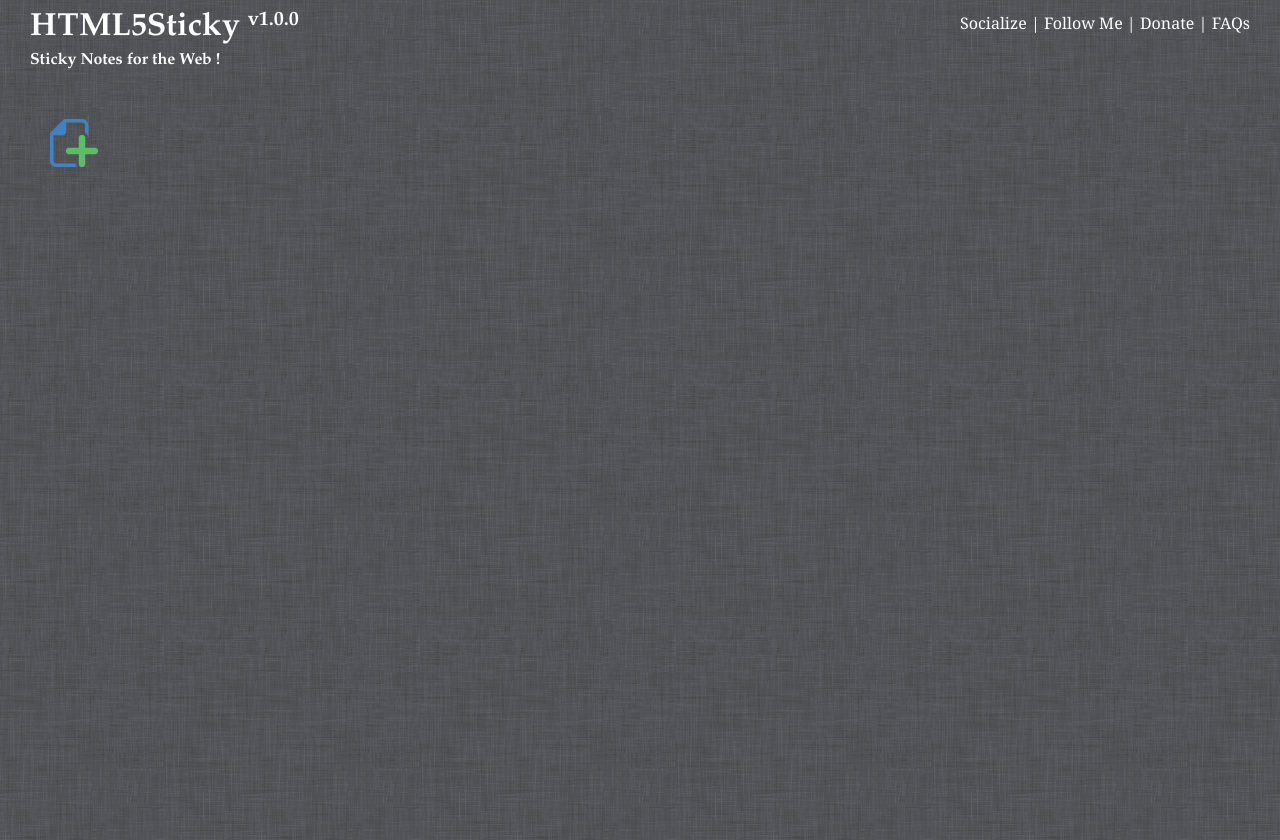
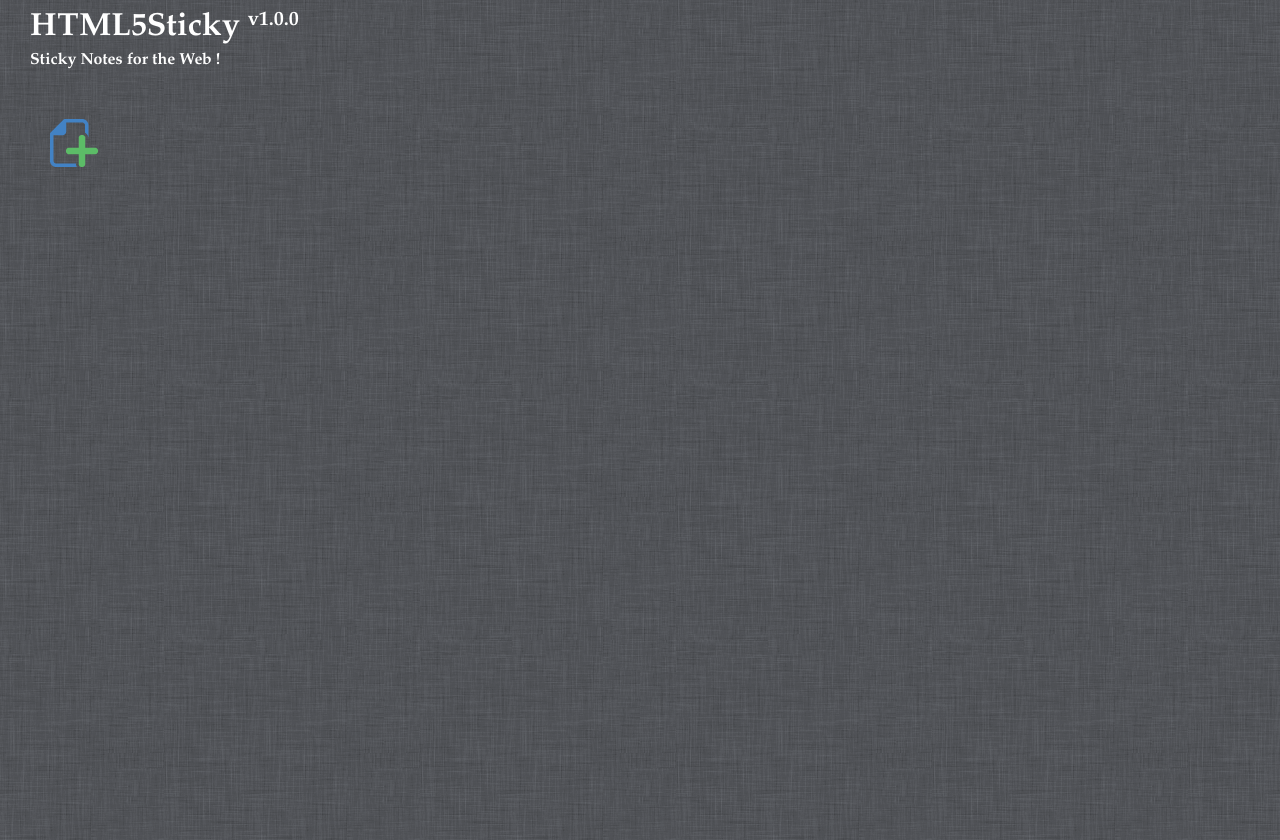
Before and after one commit to sarfraznawaz2005/HTML5Sticky, a plain HTML site: page index.html in a window 1280 px wide. Drawn offline with nearby package versions, Linux system fonts and the light colour scheme.

Commit message:
worked on index.html and html5sticky.js

```diff
--- a/assets/js/html5sticky.js
+++ b/assets/js/html5sticky.js
@@ -57,7 +57,7 @@ html5sticky.addNote = function(){
     //$(stickynote).find('p').attr('contentEditable', true);
 
     // add utility buttons
-    html5sticky.addUtilityButtons(stickynote);
+    //html5sticky.addUtilityButtons(stickynote);
 
     // scroll to newly added sticky note
     $('html, body').animate({
@@ -333,7 +333,7 @@ html5sticky.getNotes = function(){
             $('.note_common p').css({height:(stickyheight - 60) + 'px', width:(stickywidth + 9) + 'px'});
 
             // add utility buttons
-            html5sticky.addUtilityButtons(stickynote);
+            //html5sticky.addUtilityButtons(stickynote);
 
          }
       }
--- a/index.html
+++ b/index.html
@@ -7,7 +7,8 @@
    <title>HTML5Sticky</title>
 
    <!-- Meta tags -->
-   <meta name="description" content="" />
+   <meta name="description" content="HTML5 sticky notes application. Create sticky notes for the web !" />
+   <meta name="keywords" content="HTML5,sticky,notes,stickynote,note,stickies,css3,localstorage,offline,sticky-notes" />
    <meta name="viewport" content="width=device-width, initial-scale=1.0" />
 
    <link rel="shortcut icon" type="image/x-icon" href="favicon.ico?v=1">
@@ -45,15 +46,6 @@
 	<!-- First header has an ID so you can give it individual styles, and target stuff inside it -->
 	<header id="head">
 
-        <!-- Main nav, styled by targeting "#head nav"; you can have more than one nav element per page -->
-        <nav>
-            <ul>
-                <li><a href="#">Socialize</a></li> |
-                <li><a href="http://twitter.com/#!/sarfraznawaz" target="_blank">Follow Me</a></li> |
-                <li><a href="#">Donate</a></li> |
-                <li><a href="#">FAQs</a></li>
-            </ul>
-        </nav>
 
 		<!-- "hgroup" is used to make two headings into one, to prevent a new document node from forming -->
 		<hgroup>
```
